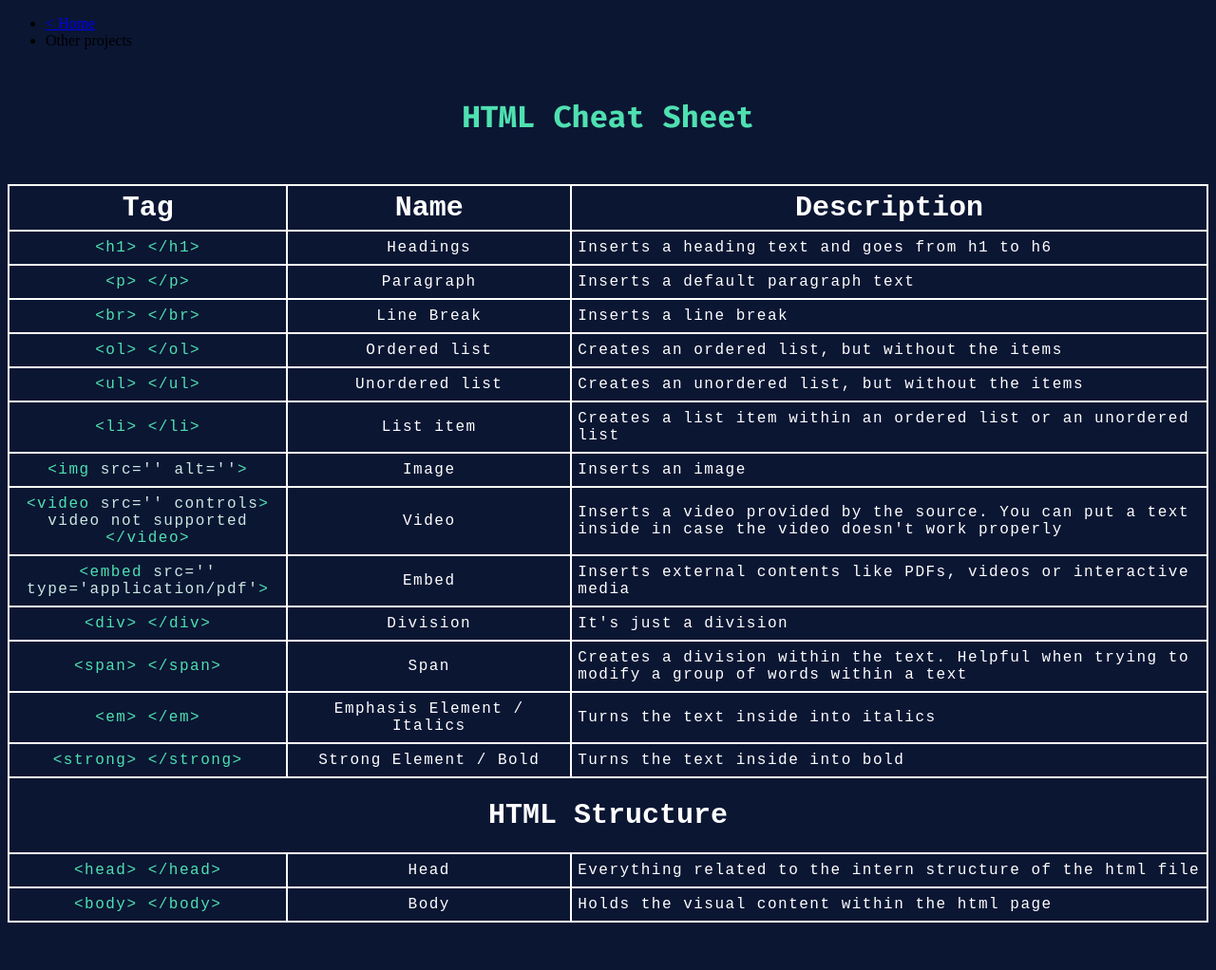
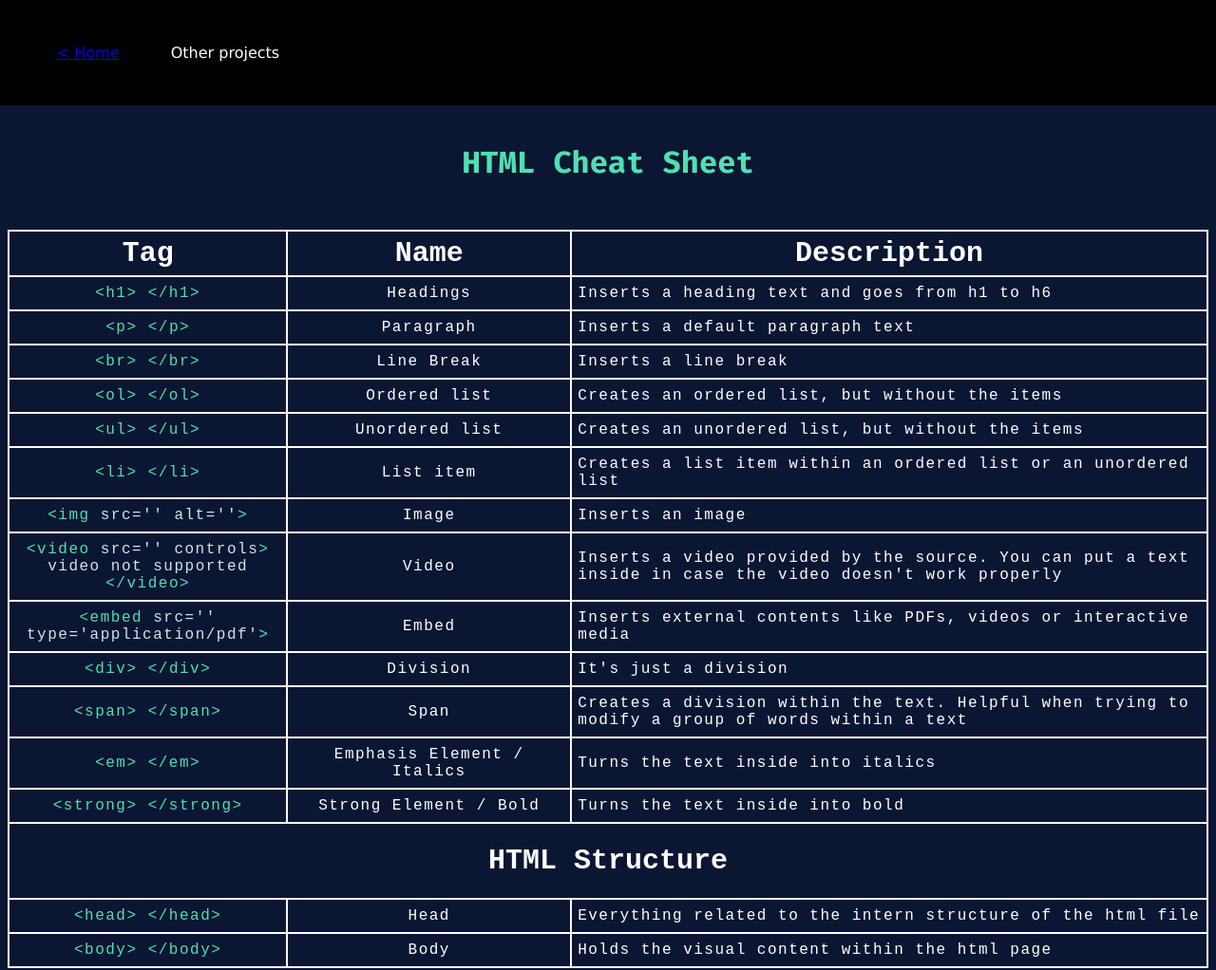
Before and after one commit to LF-Dguez/LF-Dguez.github.io, a plain HTML site: page project3CheatSheet/cheatSheet.html in a window 1280 px wide. Shown: the whole page at 95% size. Before the commit the page ends 980 px from the top, so only its background shows below. Drawn offline with Linux system fonts and the light colour scheme.

Commit message:
Update cheatSheet.css

```diff
--- a/project3CheatSheet/resources/css/cheatSheet.css
+++ b/project3CheatSheet/resources/css/cheatSheet.css
@@ -26,7 +26,8 @@ h1{
     color: #4fe0b0;
     text-align: center;
     font-family: 'Fira Code',sans-serif;
-    margin: 50px 0;
+    margin: 150px 0 50px 0;
+    display: block;
 }
 
 table{
@@ -81,3 +82,22 @@ td{
 #structures{
     padding: 22px 0;
 }
+
+ul li{
+    display: inline-block;
+    color: white;
+    z-index: 2;
+    font-family: Verdana, Geneva, Tahoma, sans-serif;
+    margin-right: 50px;
+}
+
+nav{
+    background-color: black;
+    padding: 30px 20px;
+    position: fixed;
+    top: 0;
+    left: 0;
+    z-index: 1;
+    width: 100%;
+    box-sizing: border-box;
+}
```
